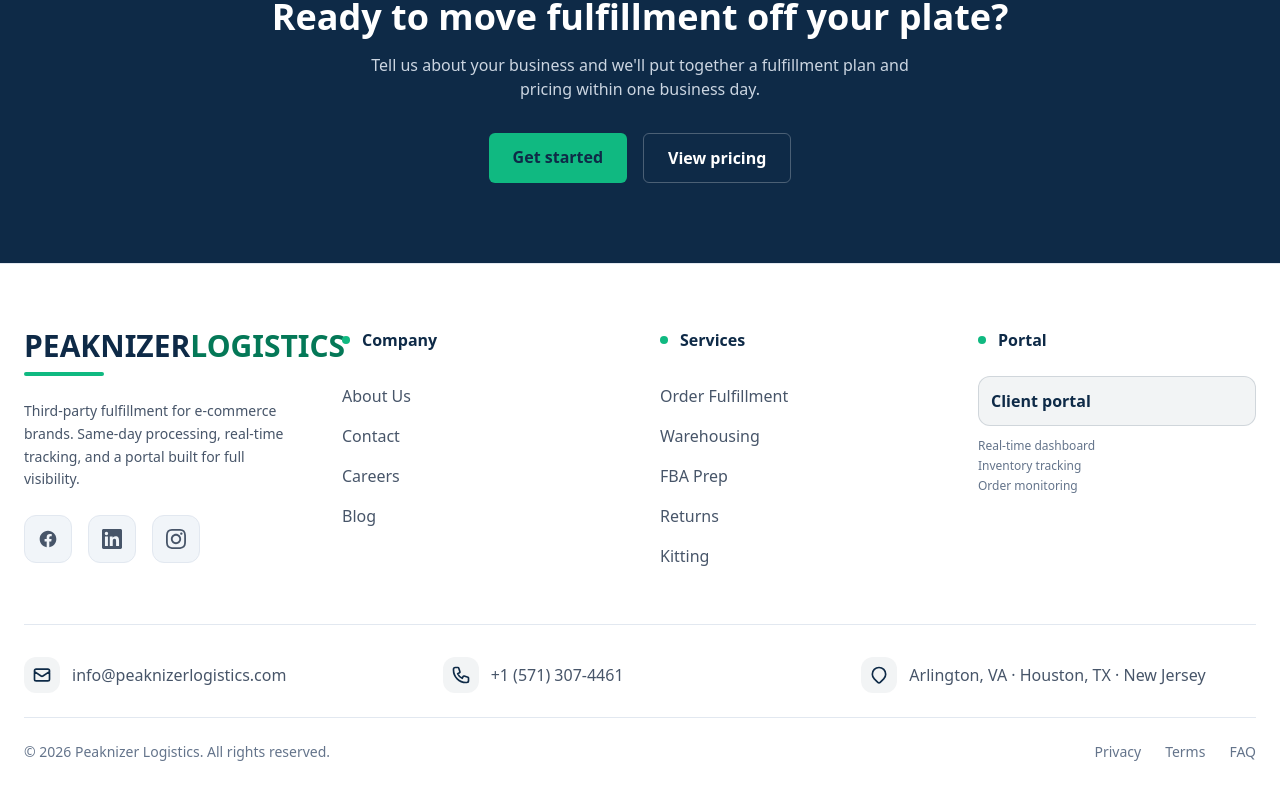
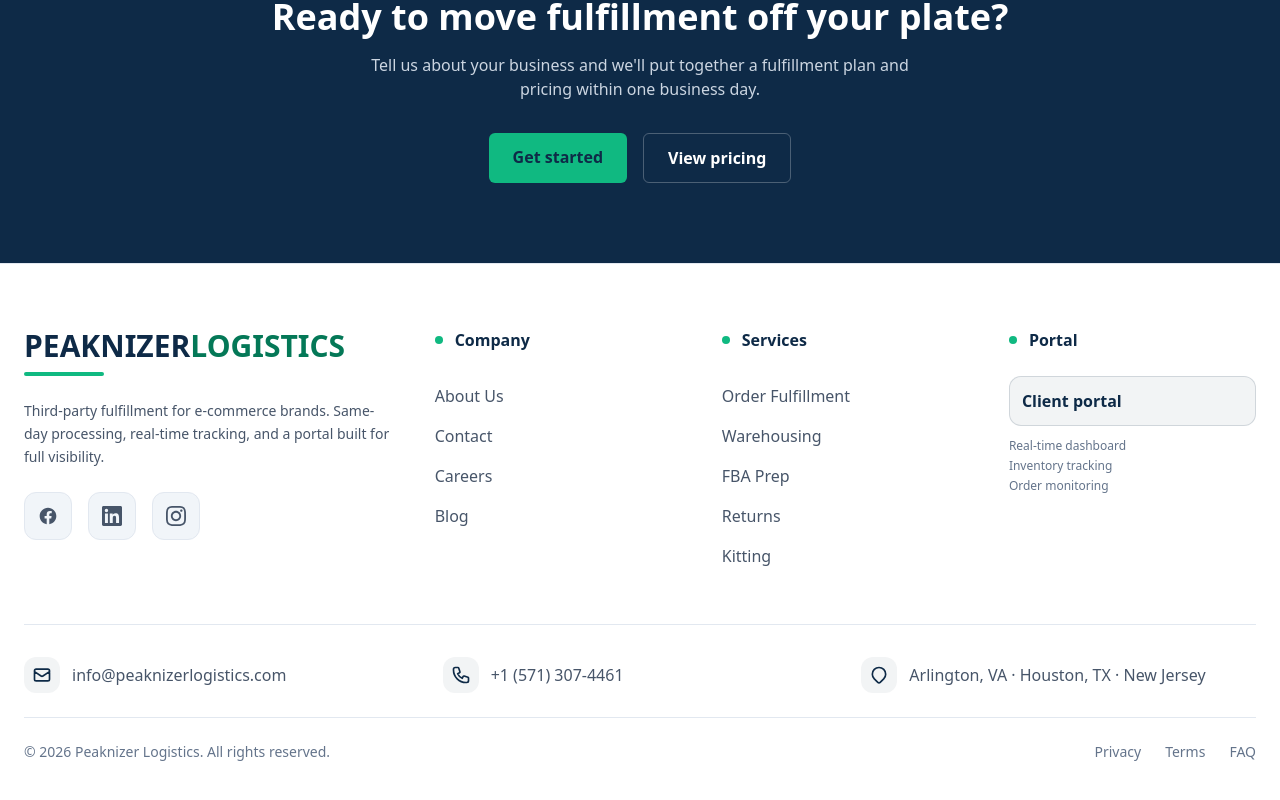
Before and after one commit to ehtishamali25-hub/Peaknizerlogistics-portal, a React (Vite) app in the folder frontend/: page / in a window 1280 px wide. Shown: the part 6518-7318 px from the top of the page. Built offline with nearby package versions, Linux system fonts and the light colour scheme; no server answers.

Commit message:
Fix footer logo overlapping the Company heading

```diff
--- a/frontend/src/pages/Footer.jsx
+++ b/frontend/src/pages/Footer.jsx
@@ -31,10 +31,10 @@ const Footer = () => {
   return (
     <footer className="bg-white border-t border-slate-200">
       <div className="container mx-auto px-4 sm:px-6 py-12 sm:py-16">
-        <div className="grid grid-cols-1 sm:grid-cols-2 lg:grid-cols-4 gap-8 sm:gap-10 mb-10 sm:mb-12">
+        <div className="grid grid-cols-1 sm:grid-cols-2 lg:grid-cols-[1.5fr_1fr_1fr_1fr] gap-8 sm:gap-10 mb-10 sm:mb-12">
           <div className="space-y-4 sm:space-y-6 text-center sm:text-left">
             <div>
-              <h3 className="text-2xl sm:text-3xl font-bold text-brand-navy">
+              <h3 className="text-2xl md:text-3xl lg:text-2xl xl:text-3xl font-bold text-brand-navy whitespace-nowrap">
                 PEAKNIZER<span className="text-emerald-700">LOGISTICS</span>
               </h3>
               <div className="h-1 w-20 bg-brand-emerald mt-2 rounded-full mx-auto sm:mx-0" />
```
